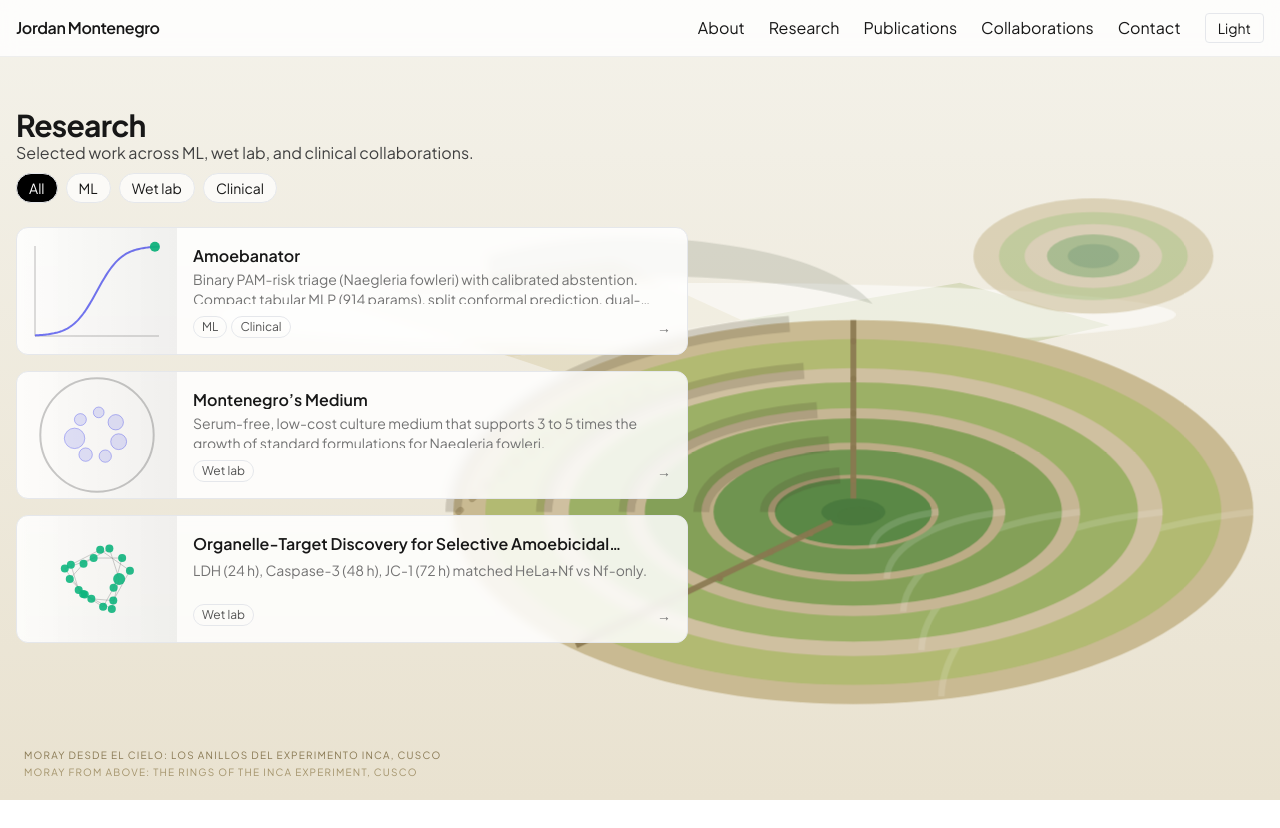
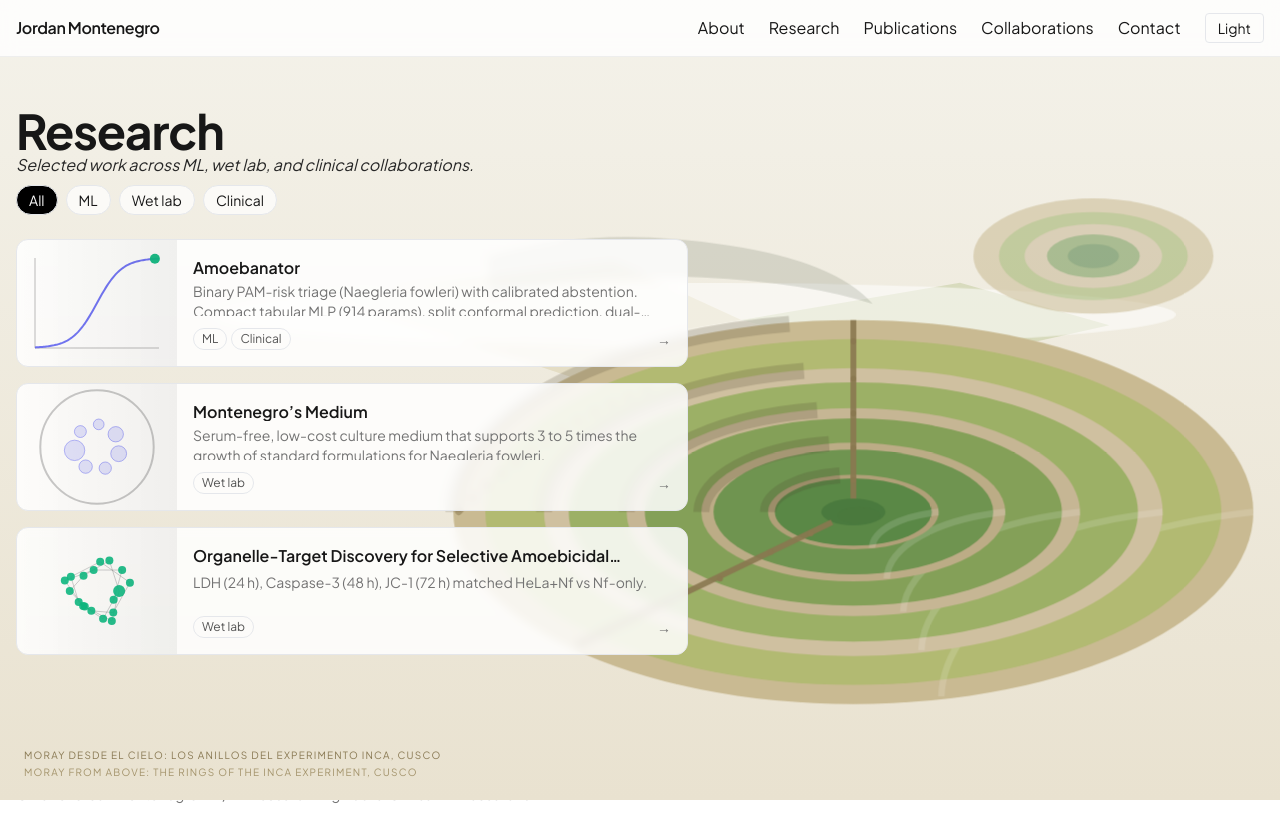
Before and after one commit to ljm234/Portfolio, a Next.js app: page /research in a window 1280 px wide. Built offline with nearby package versions, Linux system fonts and the light colour scheme.

Commit message:
Match the Research hero typography to the About hero
Use the same h1 and subtitle classes as the About hero (larger title, dark in light and cream with drop-shadow in dark, italic tagline) so the two pages stay visually symmetric.

```diff
--- a/src/app/research/page.jsx
+++ b/src/app/research/page.jsx
@@ -57,11 +57,11 @@ export default function ResearchPage() {
       <div className="relative z-10 max-w-2xl space-y-6">
         <header className="space-y-2">
           <Reveal effect="fade-up">
-            <h1 className="text-3xl font-bold tracking-tight [text-shadow:0_1px_2px_rgba(244,242,234,0.9)] dark:[text-shadow:0_1px_2px_rgba(0,0,0,0.5)]">
+            <h1 className="text-4xl md:text-5xl font-bold tracking-tight text-neutral-900 dark:text-[#f5f1e6] dark:drop-shadow-[0_1px_2px_rgba(0,0,0,0.4)]">
               Research
             </h1>
           </Reveal>
-          <p className="text-neutral-700 dark:text-neutral-200 [text-shadow:0_1px_1px_rgba(244,242,234,0.8)] dark:[text-shadow:none]">
+          <p className="mt-2 max-w-2xl italic text-neutral-800 dark:text-[#ece7d8] dark:drop-shadow-[0_1px_1px_rgba(0,0,0,0.35)]">
             Selected work across ML, wet lab, and clinical collaborations.
           </p>
 
```
